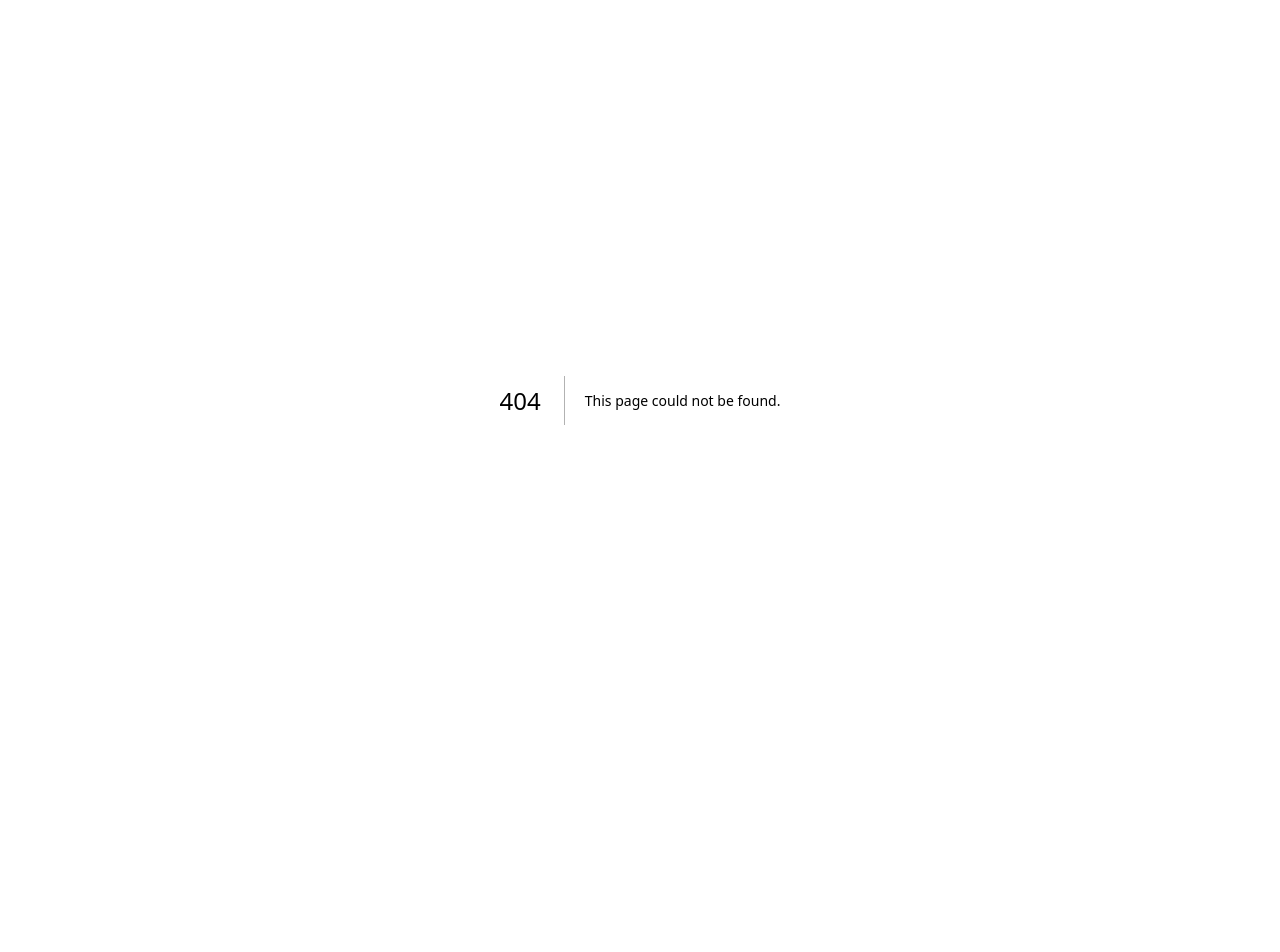
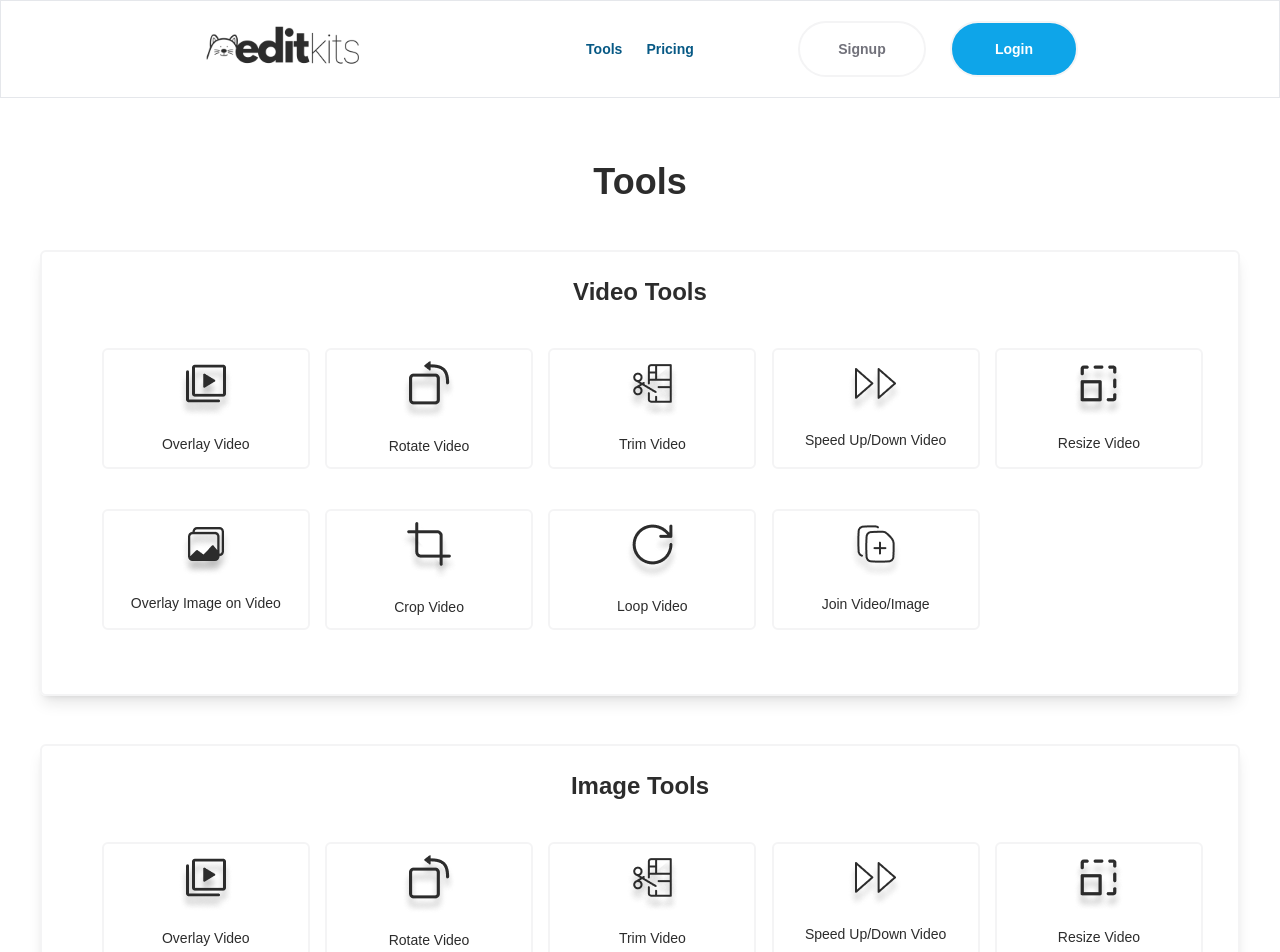
Before and after one commit to Gelodev04/editkits-v2, a Next.js app: page /tools in a window 1280 px wide. Before the commit this address had no page. Shown: the top 952 px of the page. Before the commit the page ends 800 px from the top, so only its background shows below. Built offline with nearby package versions, Linux system fonts and the light colour scheme.

Commit message:
Feat/tools page (#18)
feat: tools page

```diff
--- a/app/layout.tsx
+++ b/app/layout.tsx
@@ -1,26 +1,42 @@
-import type { Metadata } from "next";
+'use client'
+import React from "react";
+
 import "./globals.css";
 import {Montserrat} from "next/font/google";
+import {useState} from "react";
+import Header from "../components/Header/index";
+import AuthModal from "../components/modals/Auth/index";
 
 const montserrat = Montserrat({
   subsets: ['cyrillic'],
 })
-
-export const metadata: Metadata = {
-  title: "Edit Kits",
-};
 
 export default function RootLayout({
                                      children,
                                    }: Readonly<{
   children: React.ReactNode;
 }>) {
+
+  const [type, setType] = useState("");
+  const [showAuthModal, setAuthModal] = useState(false);
   return (
     <html lang="en">
+    <head>
+      <title>My Page Title</title>
+      <meta property="og:title" content="Edit Kits"/>
+    </head>
     <body
       className={montserrat.className}
     >
+    <div>
+
+      <div className="bg-neutral-50 min-h-screen">
+        <Header type={type} setType={setType} setAuthModal={setAuthModal}/>
         {children}
+      </div>
+
+      <AuthModal type={type} setType={setType} showAuthModal={showAuthModal} setAuthModal={setAuthModal}/>
+    </div>
     </body>
     </html>
   );
--- a/app/page.tsx
+++ b/app/page.tsx
@@ -1,21 +1,16 @@
 'use client'
-import Header from "@/components/Header";
+
 import Typography from "@/components/Typography";
 import Button from "@/components/Button";
 import ToolCard from "@/components/ToolCard";
 import {videoTools} from "@/lib/constants";
 import Footer from "@/components/Footer";
-import AuthModal from "@/components/modals/Auth";
-import {useState} from "react";
 import {FaChevronRight} from "react-icons/fa";
 
 export default function Home() {
-  const [showAuthModal, setAuthModal] = useState(false);
-  const [type, setType] = useState("");
 
   return (
-    <div className="bg-neutral-50 min-h-screen">
-      <Header type={type} setType={setType} setAuthModal={setAuthModal}/>
+    <>
       <div className="p-20">
         <h1 className="text-5xl font-extrabold text-[#2c2c2c] text-center">
           Your <span
@@ -51,6 +46,7 @@ export default function Home() {
                 key={tool.name}
                 name={tool.name}
                 icon={tool?.icon}
+                home
               />
             ))}
           </div>
@@ -61,6 +57,7 @@ export default function Home() {
                 key={tool.name}
                 name={tool.name}
                 icon={tool?.icon}
+                home
               />
             ))}
           </div>
@@ -77,7 +74,6 @@ export default function Home() {
         </div>
       </div>
       <Footer />
-      <AuthModal type={type} setType={setType} showAuthModal={showAuthModal} setAuthModal={setAuthModal}/>
-    </div>
+    </>
   );
 }
--- a/components/Footer/index.tsx
+++ b/components/Footer/index.tsx
@@ -1,14 +1,20 @@
+'use client'
+
 import Button from "@/components/Button";
 import Typography from "@/components/Typography";
 import {FaChevronUp} from "react-icons/fa";
 import {MdLanguage} from "react-icons/md";
+import Link from "next/link";
 
 export default function Footer() {
+
   return (
-    <div className="pt-10">
+    <div className="pt-10 bg-neutral-50 pb-5">
       <div className="flex space-x-6 justify-center pb-8">
         <Button label="Home" variant="primary"/>
-        <Button label="Tools" variant="primary"/>
+        <Link href="/tools">
+          <Button label="Tools" variant="primary"/>
+        </Link>
         <Button label="Pricing" variant="primary"/>
       </div>
       <div className="2xl:px-[32%] xl:px-[18%] lg:px-[12%]">
--- a/components/Header/index.tsx
+++ b/components/Header/index.tsx
@@ -2,6 +2,7 @@ import Image, {StaticImageData} from "next/image";
 import Logo from "@/assets/img/logo.svg"
 import Button from "@/components/Button";
 import React from "react";
+import Link from "next/link";
 
 type HeaderProps = {
   type: string;
@@ -23,9 +24,13 @@ export default function Header(props: HeaderProps) {
 
   return (
     <div className="grid grid-cols-3 py-5 sm:px-10 xl:px-48 2xl:px-96 bg-white">
-      <Image src={Logo} className="w-[187px]" alt="Logo"/>
-      <div className="flex space-x-6 justify-center">
-        <Button label="Tools" variant="primary"/>
+      <Link href="/">
+        <Image src={Logo} className="w-[187px]" alt="Logo"/>
+      </Link>
+      <div className="flex space-x-6 justify-center items-center">
+        <Link href="/tools">
+          <Button label="Tools" variant="primary"/>
+        </Link>
         <Button label="Pricing" variant="primary"/>
       </div>
       <div className="flex space-x-6 justify-center">
--- a/components/ToolCard/index.tsx
+++ b/components/ToolCard/index.tsx
@@ -5,11 +5,12 @@ import Image from "next/image";
 type ToolCardProps = {
     name: string;
     icon: React.ReactNode;
+    home?: boolean;
 }
 
-export default function ToolCard({name, icon}: ToolCardProps) {
+export default function ToolCard({name, icon, home}: ToolCardProps) {
     return (
-        <div className="xl:w-[208px] xl:h-[121px] xl:w-48 lg:w-42 sm:w-full flex flex-col sm:gap-y-4 2xl:gap-y-0 w-full items-center border-solid border-2 border-zinc-100 py-6 rounded rounded-md justify-center shadow-2xl cursor-pointer hover:scale-105 hover:bg-sky-100 transition-transform duration-300">
+        <div className={`xl:w-[208px] xl:h-[121px] xl:w-48 lg:w-42 sm:w-full flex flex-col sm:gap-y-4 2xl:gap-y-0 w-full items-center border-solid border-2 border-zinc-100 py-6 rounded rounded-md justify-center ${home && "shadow-2xl"} cursor-pointer hover:scale-105 hover:bg-sky-100 transition-transform duration-300`}>
             <Image src={icon} alt={name} />
             <Typography center label={name} variant="p" />
         </div>
--- /dev/null
+++ b/components/ToolsList/index.tsx
@@ -0,0 +1,16 @@
+import {videoTools} from "../../lib/constants";
+import ToolCard from "../ToolCard/index";
+
+export default function ToolsList() {
+  return (
+    <div className="grid sm:grid-cols-2 lg:grid-cols-5 sm:w-[90%] 2xl:max-w-[95%]  gap-y-10 py-10 gap-x-10 ">
+      {videoTools.map((tool) => (
+        <ToolCard
+          key={tool.name}
+          name={tool.name}
+          icon={tool?.icon}
+        />
+      ))}
+    </div>
+  )
+}
--- a/components/Typography/index.tsx
+++ b/components/Typography/index.tsx
@@ -9,13 +9,13 @@ type TypographyProps = {
 function TypographyStyle(variant?: string, center?: boolean, bold?: boolean) {
   switch (variant) {
     case "h1":
-      return `text-5xl font-extrabold text-[#2c2c2c] ${center && "text-center"}`;
+      return `text-4xl font-extrabold text-[#2c2c2c] ${center && "text-center"}`;
     case "h2":
       return `text-4xl font-black text-[#2c2c2c] font-bold ${center && "text-center"}`;
     case "h3":
       return `text-3xl text-[#2c2c2c] font-bold ${center && "text-center"}`;
     case "h4":
-      return `text-2xl font-black text-[#2c2c2c] ${center && "text-center"}`;
+      return `text-2xl font-bold text-[#2c2c2c] ${center && "text-center"}`;
     case "h5":
       return `text-xl font-black text-[#2c2c2c] ${center && "text-center"}`;
     case "h6":
--- /dev/null
+++ b/pages/_app.tsx
@@ -0,0 +1,17 @@
+import '../app/globals.css'
+import Header from "../components/Header";
+import Footer from "../components/Footer";
+
+function MyApp({ Component, pageProps }) {
+  return (
+    <>
+      <div className="border border-b-1">
+        <Header />
+      </div>
+      <Component {...pageProps} />
+      <Footer />
+    </>
+  );
+}
+
+export default MyApp;
--- /dev/null
+++ b/pages/tools/index.tsx
@@ -0,0 +1,48 @@
+import Typography from "../../components/Typography";
+import ToolsList from "../../components/ToolsList/index";
+
+export default function Tools() {
+  return (
+    <div className="mb-20">
+      <div className="pt-16">
+        <Typography
+          label="Tools"
+          variant="h1"
+          center
+        />
+      </div>
+
+      <div className="border-solid border-2 border-zinc-100 py-6 rounded rounded-md justify-center shadow-lg sm:mx-40 xl:mx-10 2xl:mx-40 mt-12">
+        <Typography
+          label="Video Tools"
+          variant="h4"
+          center
+        />
+        <div className="flex justify-center">
+          <ToolsList />
+        </div>
+      </div>
+      <div className="border-solid border-2 border-zinc-100 py-6 rounded rounded-md justify-center shadow-lg sm:mx-40 xl:mx-10 2xl:mx-40 mt-12">
+        <Typography
+          label="Image Tools"
+          variant="h4"
+          center
+        />
+        <div className="flex justify-center">
+          <ToolsList />
+        </div>
+      </div>
+      <div className="border-solid border-2 border-zinc-100 py-6 rounded rounded-md justify-center shadow-lg sm:mx-40 xl:mx-10 2xl:mx-40 mt-12">
+        <Typography
+          label="Audio Tools"
+          variant="h4"
+          center
+        />
+        <div className="flex justify-center">
+          <ToolsList />
+        </div>
+      </div>
+
+    </div>
+  )
+}
--- /dev/null
+++ b/pages/trim/index.tsx
@@ -0,0 +1,5 @@
+export default function Trim() {
+  return (
+    <p>Trim</p>
+  )
+}
```
Lines whose indentation alone changed are shown as unchanged.
